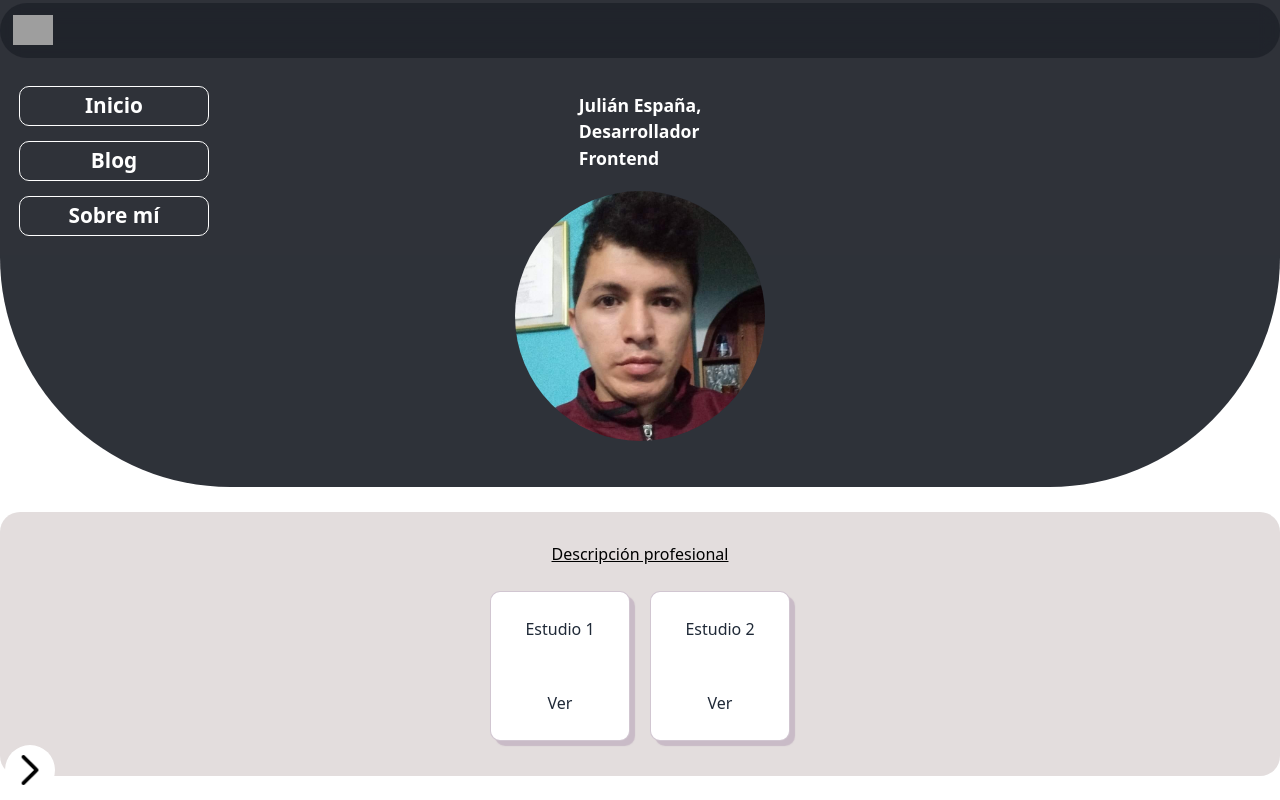
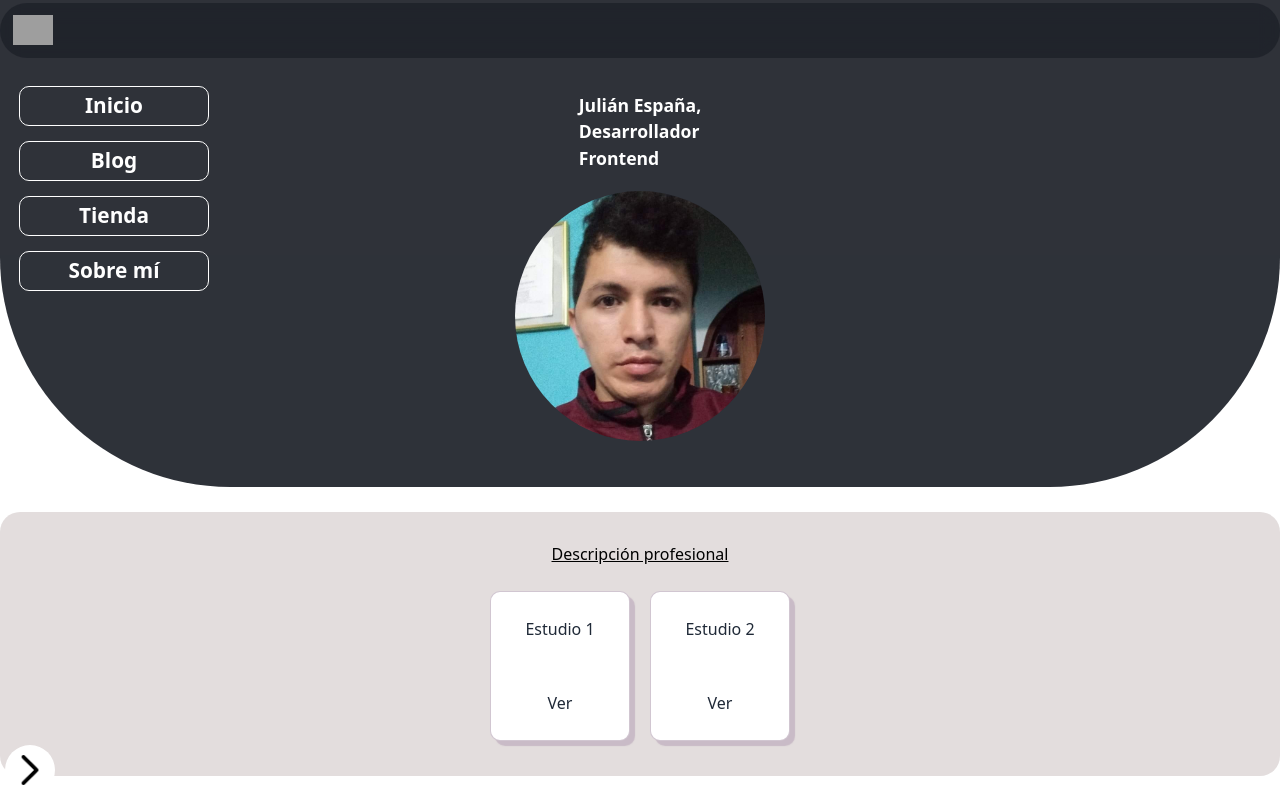
Before and after one commit to julianesp/neuraidev, a Next.js app: page /Profile in a window 1280 px wide. Shown: the top 800 px of the page. Built offline with nearby package versions, Linux system fonts and the light colour scheme; grey boxes are pictures that could not be loaded.

Commit message:
Cambiando de rama

```diff
--- a/src/containers/NavBar.js
+++ b/src/containers/NavBar.js
@@ -79,6 +79,10 @@ const NavBar = () => {
           Blog
         </Link>
 
+        <Link href="/Store" onClick={handleLinkClick}>
+          Tienda
+        </Link>
+
         <Link href="/Profile" onClick={handleLinkClick}>
           Sobre mí
         </Link>
--- /dev/null
+++ b/src/pages/Store.jsx
@@ -0,0 +1,9 @@
+import React from 'react'
+
+const Store = () => {
+  return (
+    <div>Tienda de accesorios</div>
+  )
+}
+
+export default Store
```
